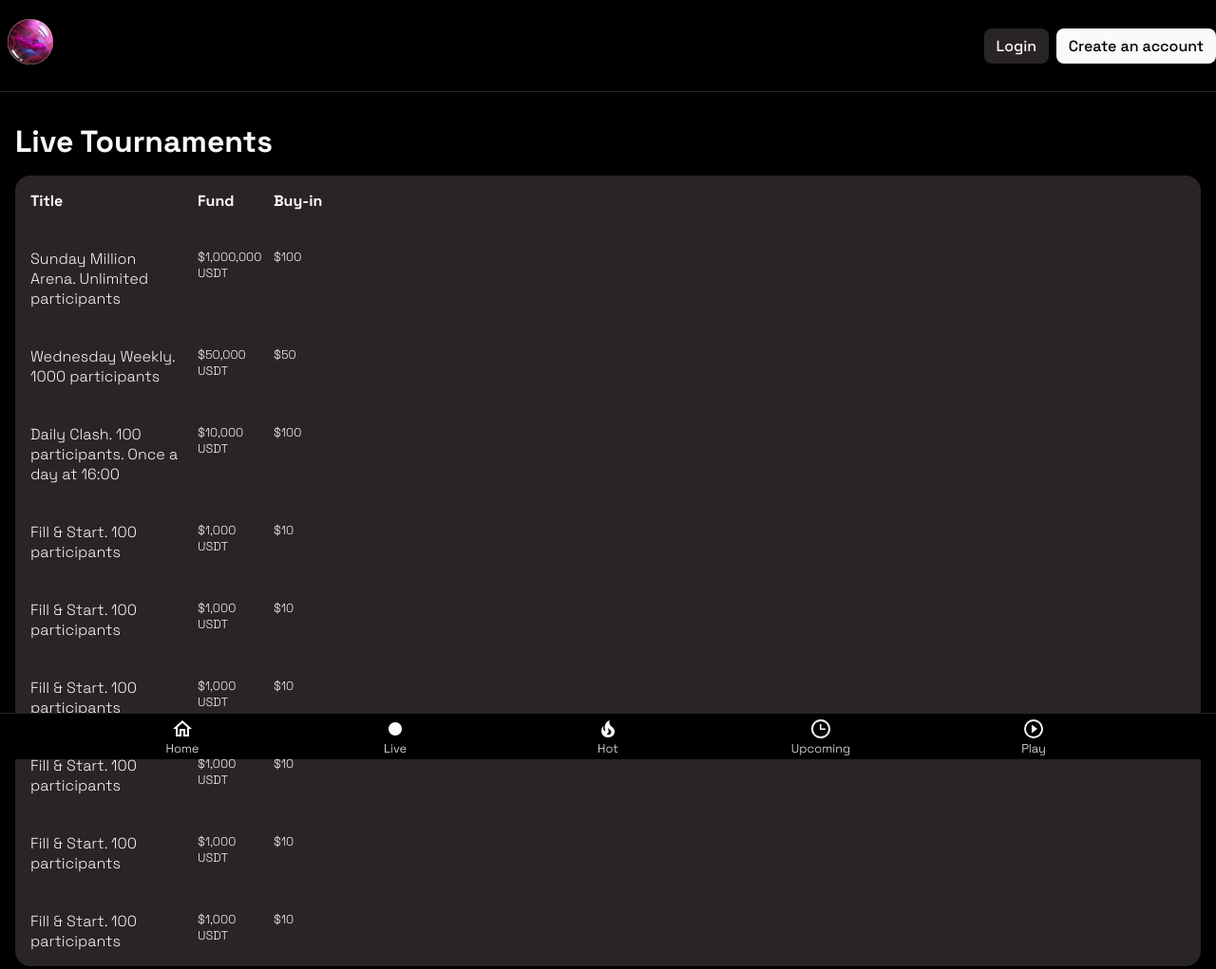
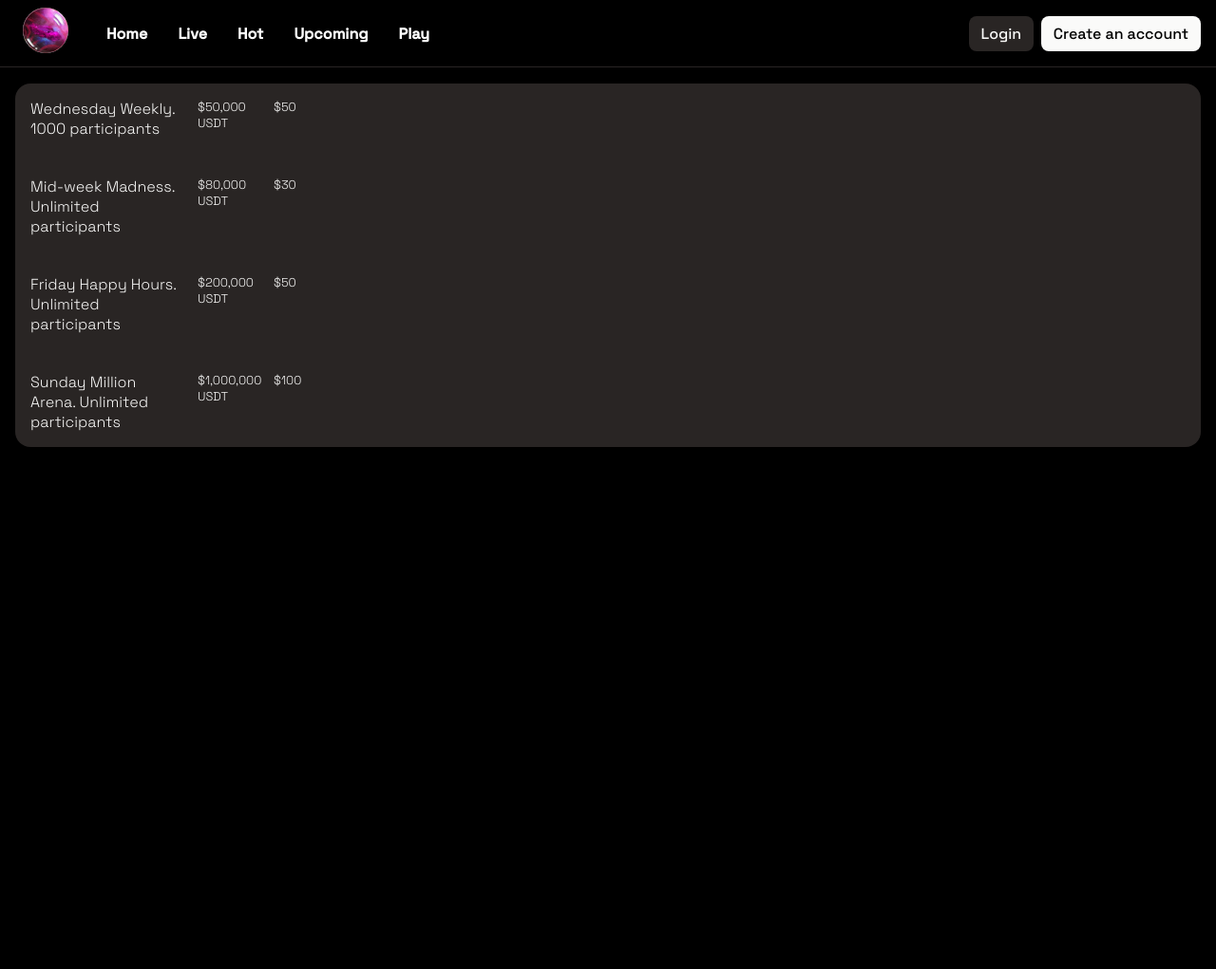
Before and after one commit to khantuevao/marbles-landing, a plain HTML site: page tournaments.html in a window 1280 px wide. Shown: the whole page at 95% size. After the commit the page ends 800 px from the top, so only its background shows below. Drawn offline with Linux system fonts and the light colour scheme.

Commit message:
Fix header, footer being adaptive

```diff
--- a/tournaments.css
+++ b/tournaments.css
@@ -11,6 +11,10 @@
 @font-face {
   font-family: SGM;
   src: url(./fonts/spacegrotesk/SpaceGrotesk-Medium.otf);
+}
+
+#left-links {
+  display: none;
 }
 
 
@@ -170,7 +174,7 @@ footer > a {
   text-decoration: none;
 }
 
-footer > button, form > button {
+footer > a {
   background-color: black;
   color: #fafaf9;
   border: none;
@@ -183,11 +187,8 @@ footer > button, form > button {
   width: 4rem;
 }
 
-footer > form {
-  background-color: black;
-}
 
-button > div:first-child {
+a > div:first-child {
   display: flex;
   justify-content: center;
   align-items: center;
@@ -200,22 +201,82 @@ button > div:first-child {
 
 
 
-@media (min-width: 1200px) {
-  .companyname.header {
-    font-size: 1.8rem;
-  }
-
-  .companyname.header > img {
-    width: 4.5rem;
-    border-radius: 10rem;
+@media (min-width: 1000px) {
+  footer {
+    display: none;
   }
 
   header {
+    gap: 0.5rem;
+    align-items: center;
+    top: 0px;
+    padding: 0.5rem 1rem;
     display: flex;
-    width: 100%;
-    height: 6rem;
     justify-content: space-between;
-    padding: 0;
+    align-content: center;
+    border-bottom: 1px solid #292524;
+    background-color: black;
+    margin: 0;
+    position: fixed;
+    top: 0;
+    left: 0;
+    right: 0;
+  }
+
+  #left-links {
+    display: flex;
+    gap: 2rem;
+    margin-left: 2rem;
+  }
+
+  #left-links > a {
+    text-decoration: none;
+    font-family: SGM;
+    font-size: 1rem;
+    color: white;
+  }
+
+  #links {
+    display: flex;
+    gap: 0.5rem;
+  }
+
+  #links > button {
+    border: none;
+    border-radius: 0.5rem;
+    padding: 0.5rem 0.8rem;
+    background-color: #292524;
+    color: #fafaf9;
+  }
+  #links > button:last-child {
+    background-color: #fafaf9;
+  }
+  #links>button>a {
+    text-decoration: none;
+    color: #fafaf9;
+    font-size: 1rem;
+    font-family: SGM;
+  }
+  #links>button:last-child>a {
+    color: black
+  }
+
+  .companyname {
+    font-family: SGB;
+    font-weight: 900;
+  }
+
+  .companyname.header {
+    font-size: 1.2rem;
+    display: flex;
+    align-items: center;
+    padding-left: 0rem;
+    font-family: SGB;
+  }
+
+  .companyname.header > a > img {
+    width: 3rem;
+    border-radius: 10rem;
   }
 }
 
--- a/tournaments.html
+++ b/tournaments.html
@@ -14,6 +14,13 @@
   <header>
     <div class="companyname header">
       <a href="./index.html"><img src="./imgs/logo2.jpg" alt=""></a>
+      <div id="left-links">
+        <a href="./index.html">Home</a>
+        <a href="" id="liveTop">Live</a>
+        <a href="" id="hotTop">Hot</a>
+        <a href="" id="upcomingTop">Upcoming</a>
+        <a href="">Play</a>
+      </div>
     </div>
     <div id="links">
       <button><a href="./login.html">Login</a></button>
@@ -50,23 +57,21 @@
   </div>
 
   <footer>
-    <form action="https://khantuevao.github.io/marbles-landing/index.html">
-      <button type="submit" id="home"><div><svg style="width:24px;height:24px" viewBox="0 0 24 24">
+      <a href="./index.html" id="home"><div><svg style="width:24px;height:24px" viewBox="0 0 24 24">
         <path fill="currentColor" d="M12 5.69L17 10.19V18H15V12H9V18H7V10.19L12 5.69M12 3L2 12H5V20H11V14H13V20H19V12H22" />
-        </svg></div><div>Home</div></button>
-    </form>
-    <button id="live"><div><svg style="width:24px;height:24px" viewBox="0 0 24 24">
+        </svg></div><div>Home</div></a>
+    <a href="" id="liveBot"><div><svg style="width:24px;height:24px" viewBox="0 0 24 24">
       <path fill="currentColor" d="M19,12C19,15.86 15.86,19 12,19C8.14,19 5,15.86 5,12C5,8.14 8.14,5 12,5C15.86,5 19,8.14 19,12Z" />
-  </svg></div><div>Live</div></button>
-    <button id="hot"><div><svg style="width:24px;height:24px" viewBox="0 0 24 24">
+  </svg></div><div>Live</div></a>
+    <a href="" id="hotBot"><div><svg style="width:24px;height:24px" viewBox="0 0 24 24">
       <path fill="currentColor" d="M17.66 11.2C17.43 10.9 17.15 10.64 16.89 10.38C16.22 9.78 15.46 9.35 14.82 8.72C13.33 7.26 13 4.85 13.95 3C13 3.23 12.17 3.75 11.46 4.32C8.87 6.4 7.85 10.07 9.07 13.22C9.11 13.32 9.15 13.42 9.15 13.55C9.15 13.77 9 13.97 8.8 14.05C8.57 14.15 8.33 14.09 8.14 13.93C8.08 13.88 8.04 13.83 8 13.76C6.87 12.33 6.69 10.28 7.45 8.64C5.78 10 4.87 12.3 5 14.47C5.06 14.97 5.12 15.47 5.29 15.97C5.43 16.57 5.7 17.17 6 17.7C7.08 19.43 8.95 20.67 10.96 20.92C13.1 21.19 15.39 20.8 17.03 19.32C18.86 17.66 19.5 15 18.56 12.72L18.43 12.46C18.22 12 17.66 11.2 17.66 11.2M14.5 17.5C14.22 17.74 13.76 18 13.4 18.1C12.28 18.5 11.16 17.94 10.5 17.28C11.69 17 12.4 16.12 12.61 15.23C12.78 14.43 12.46 13.77 12.33 13C12.21 12.26 12.23 11.63 12.5 10.94C12.69 11.32 12.89 11.7 13.13 12C13.9 13 15.11 13.44 15.37 14.8C15.41 14.94 15.43 15.08 15.43 15.23C15.46 16.05 15.1 16.95 14.5 17.5H14.5Z" />
-  </svg></div><div>Hot</div></button>
-    <button id="upcoming"><div><svg style="width:24px;height:24px" viewBox="0 0 24 24">
+  </svg></div><div>Hot</div></a>
+    <a href="" id="upcomingBot"><div><svg style="width:24px;height:24px" viewBox="0 0 24 24">
       <path fill="currentColor" d="M12 20C16.4 20 20 16.4 20 12S16.4 4 12 4 4 7.6 4 12 7.6 20 12 20M12 2C17.5 2 22 6.5 22 12S17.5 22 12 22C6.5 22 2 17.5 2 12C2 6.5 6.5 2 12 2M17 11.5V13H11V7H12.5V11.5H17Z" />
-  </svg></div><div>Upcoming</div></button>
-    <button href="https://khantuevao.github.io/marbles-demo/" id="play"><div><svg style="width:24px;height:24px" viewBox="0 0 24 24">
+  </svg></div><div>Upcoming</div></a>
+    <a href="https://khantuevao.github.io/marbles-demo/" id="play"><div><svg style="width:24px;height:24px" viewBox="0 0 24 24">
       <path fill="currentColor" d="M12,20C7.59,20 4,16.41 4,12C4,7.59 7.59,4 12,4C16.41,4 20,7.59 20,12C20,16.41 16.41,20 12,20M12,2A10,10 0 0,0 2,12A10,10 0 0,0 12,22A10,10 0 0,0 22,12A10,10 0 0,0 12,2M10,16.5L16,12L10,7.5V16.5Z" />
-  </svg></div><div>Play</div></button>
+  </svg></div><div>Play</div></a>
   </footer>
 </body>
 </html>
--- a/tournaments.js
+++ b/tournaments.js
@@ -4,8 +4,13 @@ addEventListener('DOMContentLoaded', (event) => {
 
 const container = document.getElementById('container')
 
-const live = document.getElementById('live')
-live.addEventListener('click', () => {
+const liveBot = document.getElementById('liveBot')
+liveBot.addEventListener('click', liveEvent)
+
+const liveTop = document.getElementById('liveTop')
+liveTop.addEventListener('click', liveEvent)
+
+function liveEvent(event) {
   container.innerHTML = `<div id="tournaments">
   <div class="tabName">Live Tournaments</div>
   <div class="content">
@@ -61,10 +66,16 @@ live.addEventListener('click', () => {
     </div>
   </div>
   </div>`
-})
+  event.preventDefault();
+}
 
-const hot = document.getElementById('hot')
-hot.addEventListener('click', () => {
+const hotBot = document.getElementById('hotBot')
+hotBot.addEventListener('click', hotEvent)
+
+const hotTop = document.getElementById('hotTop')
+hotTop.addEventListener('click', hotEvent)
+
+function hotEvent(event) {
   container.innerHTML = `<div id="tournaments">
   <div class="tabName">Hot</div>
   <div class="content">
@@ -90,10 +101,16 @@ hot.addEventListener('click', () => {
     </div>
   </div>
   </div>`
-})
+  event.preventDefault();
+}
 
-const upcoming = document.getElementById('upcoming')
-upcoming.addEventListener('click', () => {
+const upcomingBot = document.getElementById('upcomingBot')
+upcomingBot.addEventListener('click', upcomingEvent)
+
+const upcomingTop = document.getElementById('upcomingTop')
+upcomingTop.addEventListener('click', upcomingEvent)
+
+function upcomingEvent(event) {
   container.innerHTML = `<div id="tournaments">
   <div class="tabName">Upcoming</div>
     <div class="content">
@@ -124,4 +141,5 @@ upcoming.addEventListener('click', () => {
       </div>
     </div>
   </div>`
-})
+  event.preventDefault();
+}
```
Lines whose indentation alone changed are shown as unchanged.
